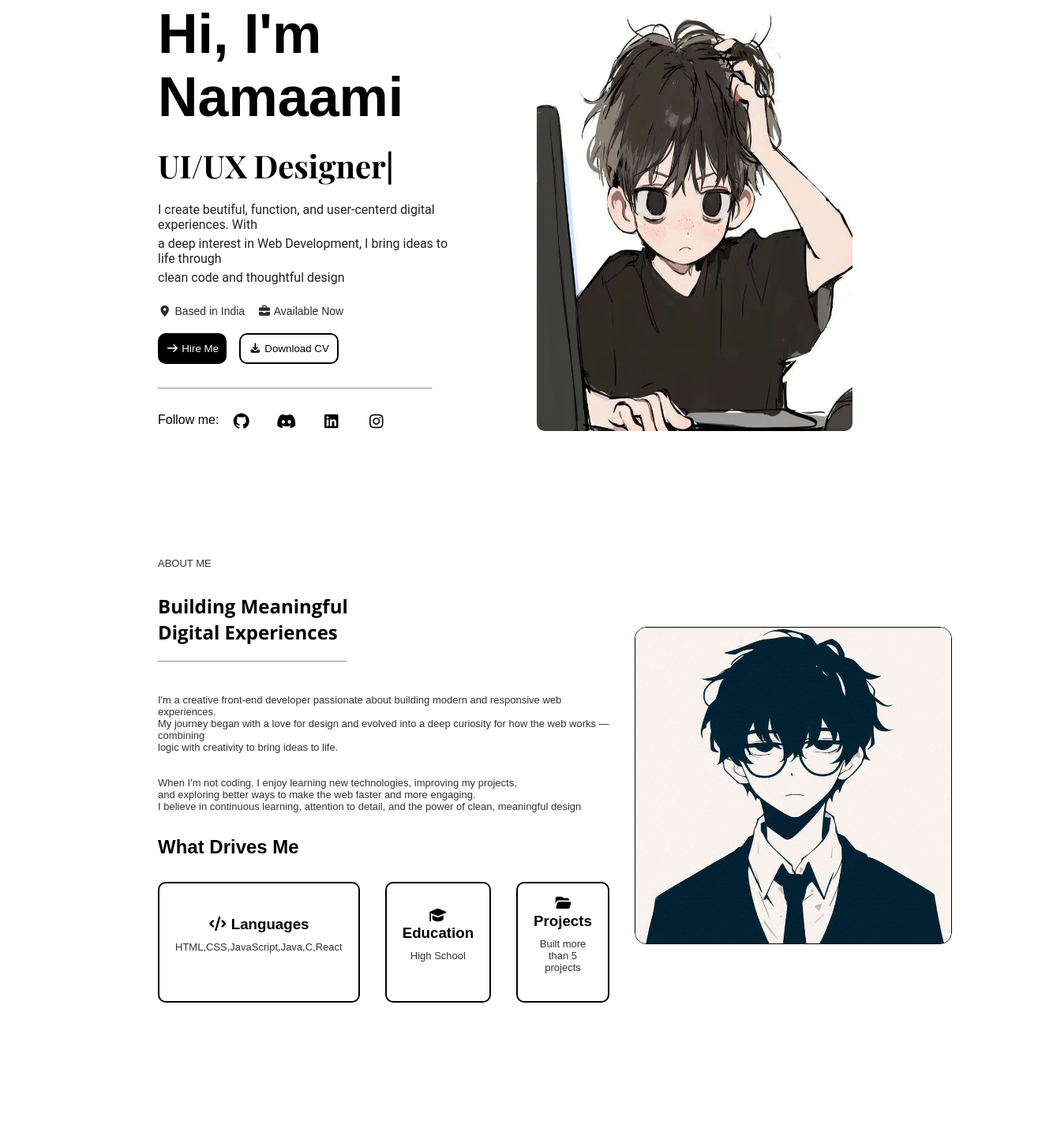
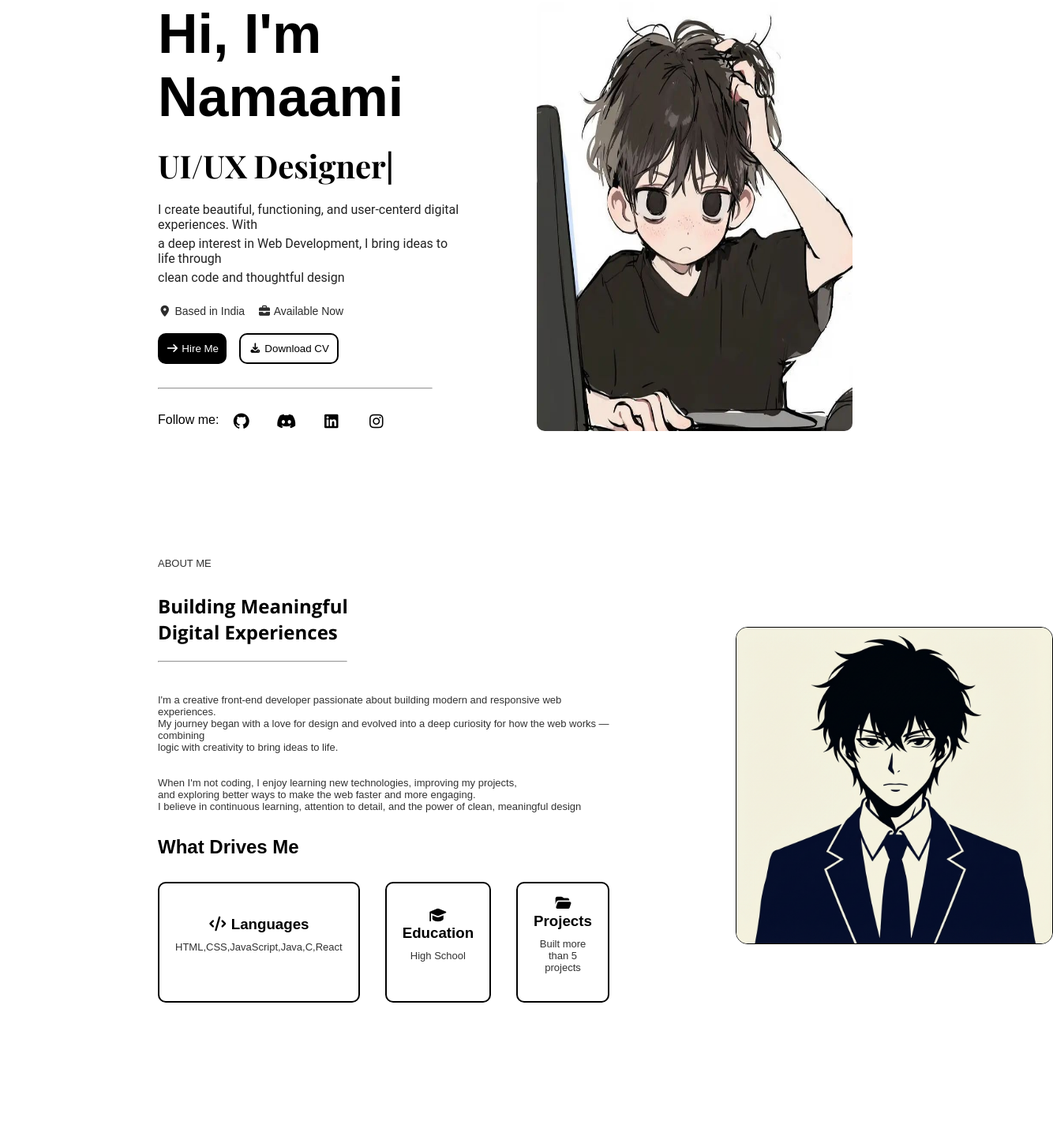
Before and after one commit to Namaami/My-Portfolio, a plain HTML site: page index.html in a window 1280 px wide. Shown: the part 215-1640 px from the top of the page at 79% size, 1334 px wide, since content can reach past the window. Drawn offline with nearby package versions, Linux system fonts and the light colour scheme; a web font is replaced by a local one.

Commit message:
Changes done

```diff
--- a/index.html
+++ b/index.html
@@ -63,7 +63,7 @@
                 <h1>Hi, I'm Namaami</h1>
                 <h3>Frontend Developer</h3>
                 <div class="info-p">
-                   <p>I create beutiful, function, and user-centerd digital experiences. With </p>
+                   <p>I create beautiful, functioning, and user-centerd digital experiences. With </p>
                    <p>a deep interest in Web Development, I bring ideas to life through </p>
                    <p>clean code and thoughtful design</p>
                 </div>
@@ -131,7 +131,7 @@
                 </div>
             </div>
         </div>
-        <img src="images/img.jpg" alt="">
+        <img src="images/img.png" alt="">
         </div>
      </section>
      <section class="project" id="project">
--- a/style.css
+++ b/style.css
@@ -207,7 +207,7 @@ hr {
 
 .about-container{
     display: flex;
-    gap: 2rem;
+    gap: 10rem;
 }
 
 .about img{
```
Also changed, not shown: images/img (1).jpg (deleted), images/img (1).png (added), images/img.jpg (deleted), images/img.png (added).
